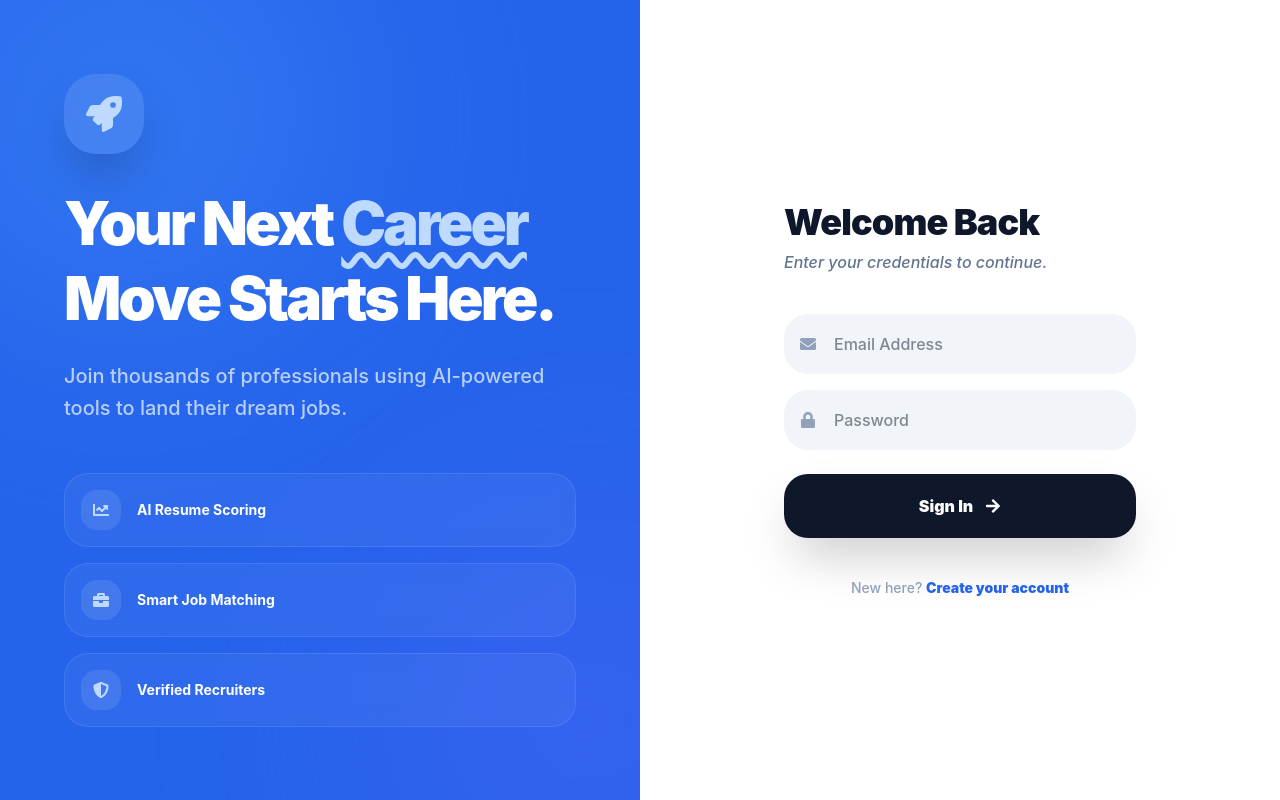
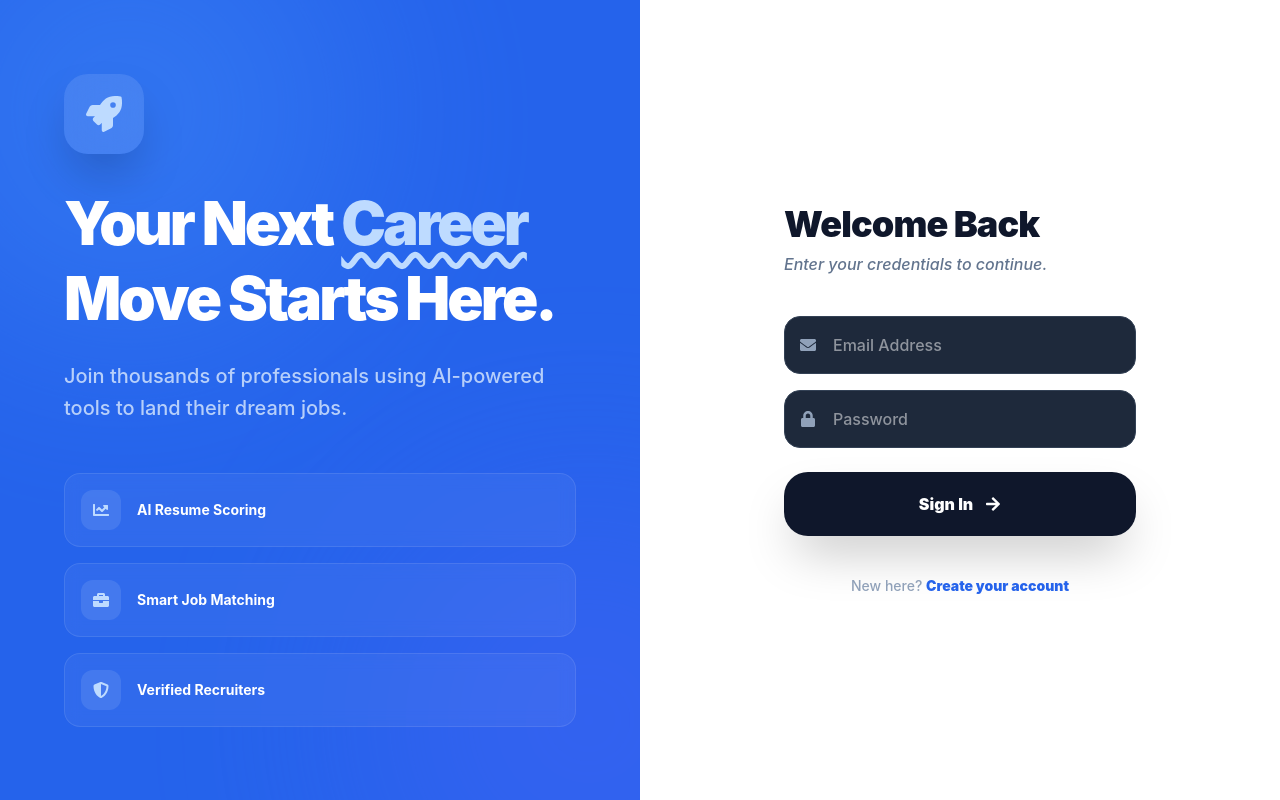
Before and after one commit to ameer112-746dgd/career-hub, a React (Vite) app in the folder client/: page /login in a window 1280 px wide. Built offline with nearby package versions, Linux system fonts and the light colour scheme; no server answers; what @react-pdf/renderer would draw is missing.

Commit message:
style: remove theme toggle and hardcode professional dark theme

```diff
--- a/client/src/index.css
+++ b/client/src/index.css
@@ -2,44 +2,37 @@
 
 @theme {
   --color-primary: #2563eb;
-  --color-primary-foreground: #ffffff;
-  --radius-xl: 1rem;
-  --radius-2xl: 1.5rem;
-  --radius-3xl: 2rem;
+  --color-background: #0f172a; /* Deep Slate */
+  --color-foreground: #f8fafc; /* Light Slate */
+  --color-card: #1e293b;       /* Lighter Slate for cards */
+  --color-border: #334155;
 }
 
 @layer base {
-  :root {
-    --background: 0 0% 100%;
-    --foreground: 222.2 84% 4.9%;
-    --primary: 221.2 83.2% 53.3%;
-    --primary-foreground: 210 40% 98%;
-    --border: 214.3 31.8% 91.4%;
-    --input: 214.3 31.8% 91.4%;
-    --ring: 221.2 83.2% 53.3%;
+  html, body {
+    background-color: #020617; /* The "True" dark background */
+    color: #f8fafc;
+    margin: 0;
+    padding: 0;
+    min-height: 100vh;
   }
 
-  .dark {
-    --background: 222.2 84% 4.9%;
-    --foreground: 210 40% 98%;
-    --primary: 217.2 91.2% 59.8%;
-    --border: 217.2 32.6% 17.5%;
+  /* Force glass components to be dark and translucent */
+  .glass {
+    background-color: rgba(30, 41, 59, 0.7);
+    backdrop-filter: blur(12px);
+    border: 1px solid rgba(255, 255, 255, 0.05);
   }
 
-  body {
-    @apply bg-white text-slate-900 antialiased;
+  /* Ensure all inputs and textareas are readable in dark mode */
+  input, textarea, select {
+    background-color: #1e293b !important;
+    color: white !important;
+    border: 1px solid #334155 !important;
   }
 
-  /* This ensures the glass effect works */
-  .glass {
-    @apply bg-white/70 dark:bg-slate-900/70 backdrop-blur-md border border-white/20 dark:border-white/5;
-  }
-
-   /* This is what the toggle triggers */
-  .dark {
-    --background: 222.2 84% 4.9%;
-    --foreground: 210 40% 98%;
-    background-color: #0f172a; /* Force a dark background color for testing */
-    color: white;
+  button:disabled {
+    opacity: 0.5;
+    cursor: not-allowed;
   }
 }
--- a/client/tailwind.config.js
+++ b/client/tailwind.config.js
@@ -1,24 +1,16 @@
 /** @type {import('tailwindcss').Config} */
 export default {
-  darkMode: "class", // ADD THIS LINE
   content: [
     "./index.html",
-    "./src/**/*.{js,ts,jsx,tsx}", // Scans all your components and pages
+    "./src/**/*.{js,ts,jsx,tsx}",
   ],
   theme: {
     extend: {
       colors: {
-        primary: {
-          DEFAULT: "#2563eb", // Fallback blue so things aren't invisible
-          foreground: "#ffffff",
-        },
-        background: "white",
-        foreground: "#0f172a",
-      },
-      borderRadius: {
-        xl: "1rem",
-        "2xl": "1.5rem",
-        "3xl": "2rem",
+        primary: "#2563eb",
+        slate: {
+          950: "#020617",
+        }
       },
     },
   },
```
